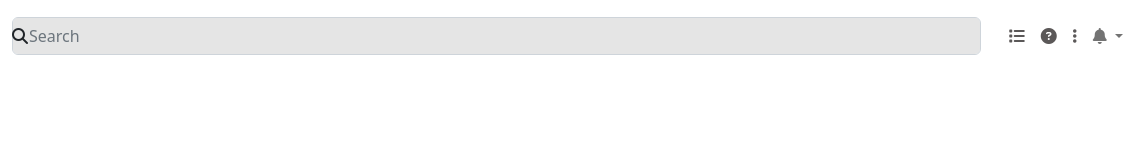
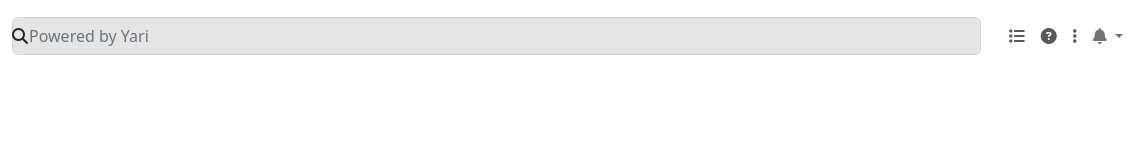
Before and after one commit to Knil88/html-css-bootstrap-dashboard, a plain HTML site: page html-css-bootstrap-dashboard(bootstrap-version)/index.html in a window 1280 px wide. Shown: the full height of the page, 149-1280 px from the left. Drawn offline with nearby package versions, Linux system fonts and the light colour scheme.

Commit message:
modifica scritta placeholder

```diff
--- a/html-css-bootstrap-dashboard(bootstrap-version)/index.html
+++ b/html-css-bootstrap-dashboard(bootstrap-version)/index.html
@@ -18,7 +18,7 @@
           <div class="collapse navbar-collapse" id="navbarSupportedContent">
             <form class="d-flex max_width " role="search">
                 <i class="fa-sharp fa-solid fa-magnifying-glass position-absolute align-self-center"></i>
-                <input class="form-control me-2 px-3" type="search" placeholder="Search" aria-label="Search">
+                <input class="form-control me-2 px-3" type="search" placeholder="Powered by Yari" aria-label="Search">
               </form>
 
 
```
